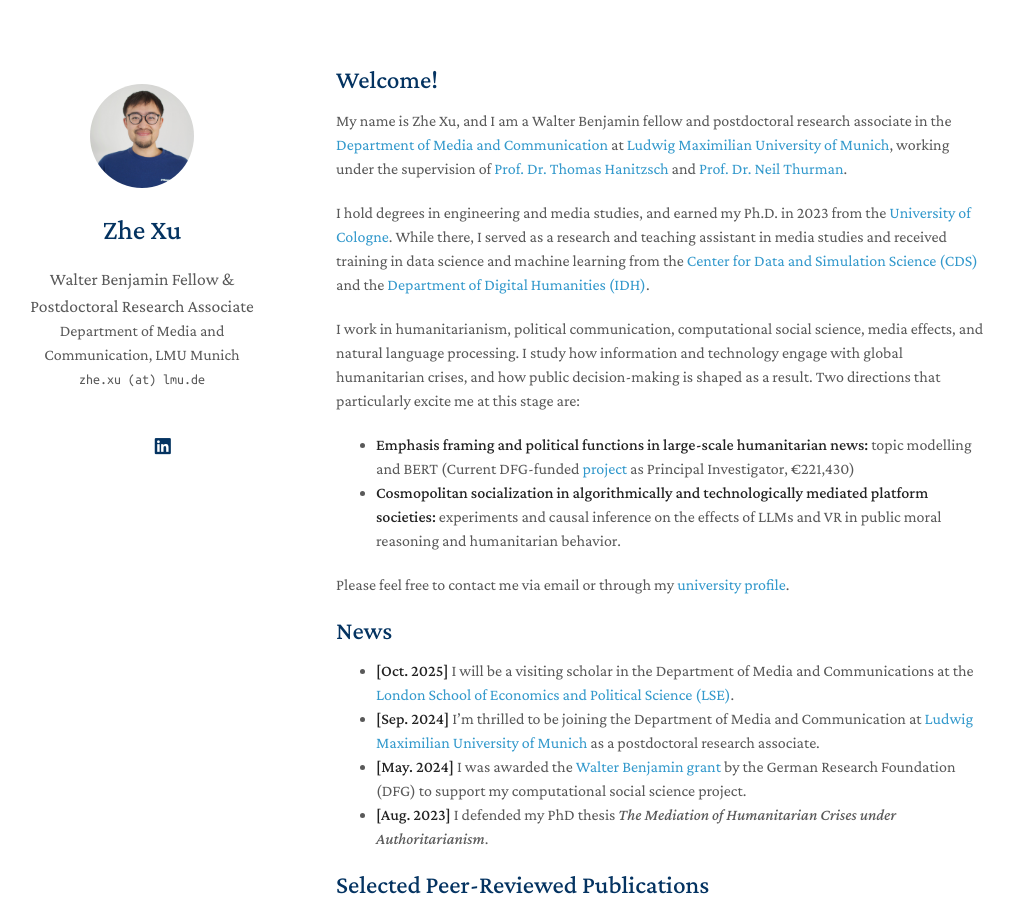
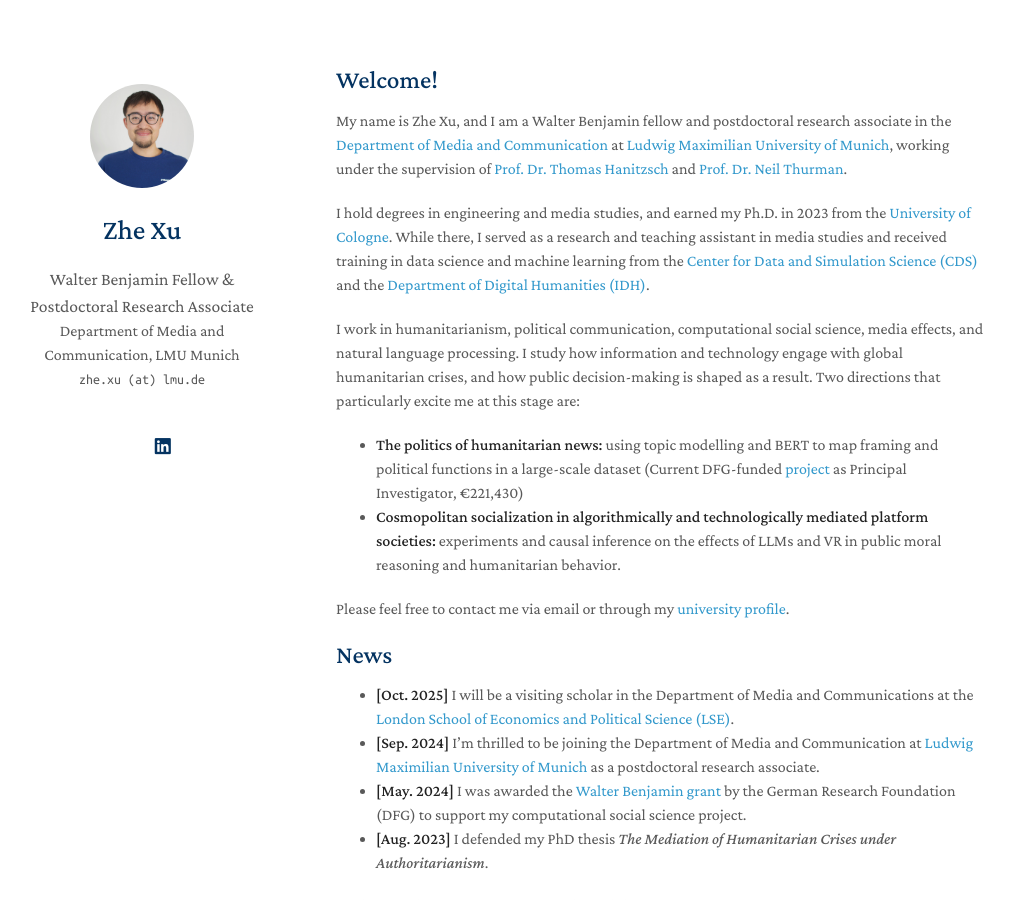
Before and after one commit to zhexuphd/home, a Jekyll site: the page built from index.md, in a window 1280 px wide and 900 px high. Shown: the whole window, without its empty margins (134-1148 px from the left). Built offline with Jekyll 4.4.1, drawn with Linux system fonts in a browser that asks for light colours; a style sheet for code colours, icons or effects is not loaded; our own code applies the rules of GitHub Pages for plain Markdown files.

Commit message:
Update index.md

```diff
--- a/index.md
+++ b/index.md
@@ -9,7 +9,7 @@ I hold degrees in engineering and media studies, and earned my Ph.D. in 2023 fro
 
 I work in humanitarianism, political communication, computational social science, media effects, and natural language processing. I study how information and technology engage with global humanitarian crises, and how public decision-making is shaped as a result. Two directions that particularly excite me at this stage are:
 
-- **Emphasis framing and political functions in large-scale humanitarian news:** topic modelling and BERT (Current DFG-funded [project](https://gepris.dfg.de/gepris/projekt/539233881?language=en) as Principal Investigator, €221,430)
+- **The politics of humanitarian news:** using topic modelling and BERT to map framing and political functions in a large-scale dataset (Current DFG-funded [project](https://gepris.dfg.de/gepris/projekt/539233881?language=en) as Principal Investigator, €221,430)
 - **Cosmopolitan socialization in algorithmically and technologically mediated platform societies:** experiments and causal inference on the effects of LLMs and VR in public moral reasoning and humanitarian behavior.
 
 Please feel free to contact me via email or through my [university profile](https://www.ifkw.uni-muenchen.de/organisation/personen/mitarbeiter/xu_zhe/index.html).
```
